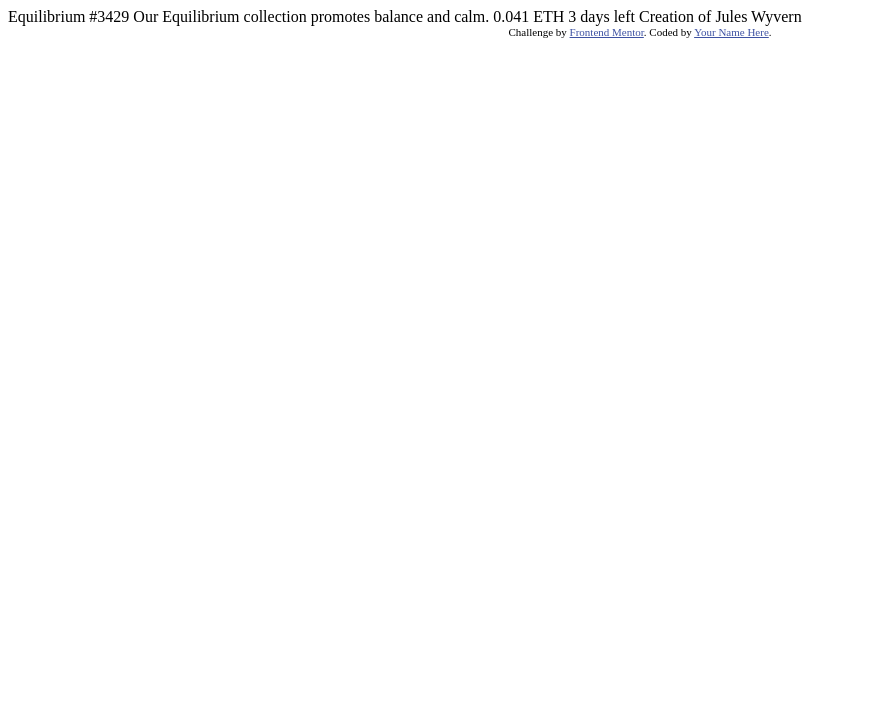
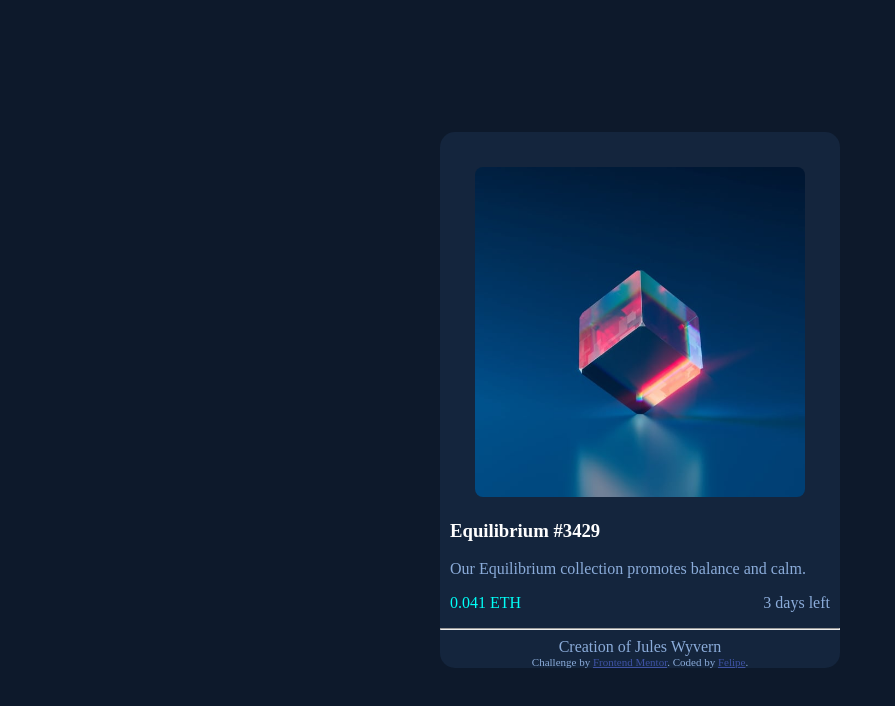
Before and after one commit to FelipeTC06/Projeto, a plain HTML site: page nft-preview-card-component-main/index.html in a window 1280 px wide. Shown: the whole page, without its empty margins (0-895 px from the left). Drawn offline with Linux system fonts and the light colour scheme.

Commit message:
ProjetoNFT

```diff
--- a/nft-preview-card-component-main/index.html
+++ b/nft-preview-card-component-main/index.html
@@ -1,12 +1,14 @@
 <!DOCTYPE html>
-<html lang="en">
+<html lang="pt-br">
 <head>
   <meta charset="UTF-8">
-  <meta name="viewport" content="width=device-width, initial-scale=1.0"> <!-- displays site properly based on user's device -->
+  <meta name="viewport" content="width=device-width, initial-scale=1.0"> <!--displays site properly based on user's device -->
 
   <link rel="icon" type="image/png" sizes="32x32" href="./images/favicon-32x32.png">
 
   <title>Frontend Mentor | NFT preview card component</title>
+
+  <link rel="stylesheet" href="style.css">
 
   <!-- Feel free to remove these styles or customise in your own stylesheet 👍 -->
   <style>
@@ -15,19 +17,26 @@
   </style>
 </head>
 <body>
+    <section>
 
-  Equilibrium #3429
+        <img src="images/image-equilibrium.jpg" alt="NFT">
 
-  Our Equilibrium collection promotes balance and calm.
+        <div>
+          <h3>Equilibrium #3429</h3>
+          <p>Our Equilibrium collection promotes balance and calm.</p>
+          <p id="ete">
+            <span>0.041 ETH</span>
+            3 days left
+          </p>
+          <hr>
+          Creation of Jules Wyvern
+        </div>
+        <div class="attribution">
+    Challenge by <a href="https://www.frontendmentor.io?ref=challenge" target="_blank">Frontend Mentor</a>.
+    Coded by <a href="https://github.com/FelipeTC06">Felipe</a>.
+  </div>
+      </section>
 
-  0.041 ETH
-  3 days left
 
-  Creation of Jules Wyvern
-
-  <div class="attribution">
-    Challenge by <a href="https://www.frontendmentor.io?ref=challenge" target="_blank">Frontend Mentor</a>.
-    Coded by <a href="#">Your Name Here</a>.
-  </div>
 </body>
 </html>
--- /dev/null
+++ b/nft-preview-card-component-main/style.css
@@ -0,0 +1,44 @@
+@charset "UTF-8";
+
+body{
+    height: 98vh;
+    background-color: hsl(217, 54%, 11%);
+    display: flex;
+}
+section{
+    background-color: hsl(216, 50%, 16%);
+    width: 400px;
+    margin: auto;
+    text-align: center;
+    color: hsl(215, 51%, 70%);
+    border-radius: 15px;
+    align-items: center;
+    justify-content: center;
+}
+img{
+    width: 330px;
+    border-radius: 8px;
+    margin-top: 35px;
+}
+h3{
+    color: white;
+    text-align: left;
+    padding-left: 10px;
+}
+p{
+    text-align: justify;
+    padding-left: 10px;
+}
+p#ete{
+    display: flex;
+    justify-content: space-between;
+    padding-left: 10px;
+    padding-right: 10px;
+}
+span{
+    color: hsl(178, 100%, 50%);
+
+}
+hr{
+    color: hsl(215, 32%, 27%);
+}
```
